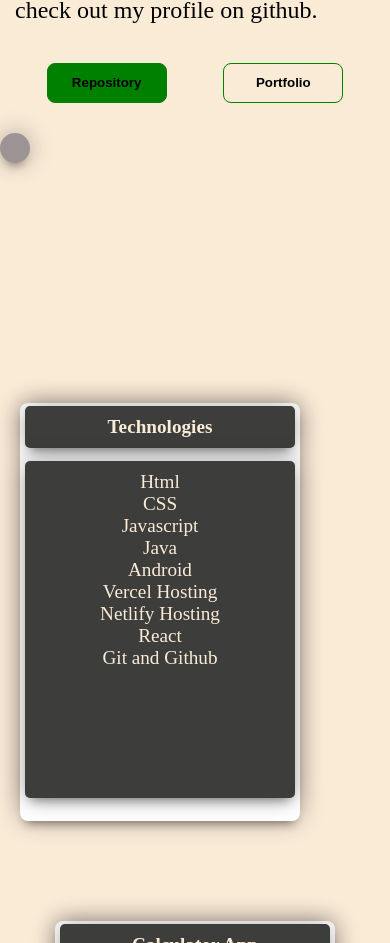
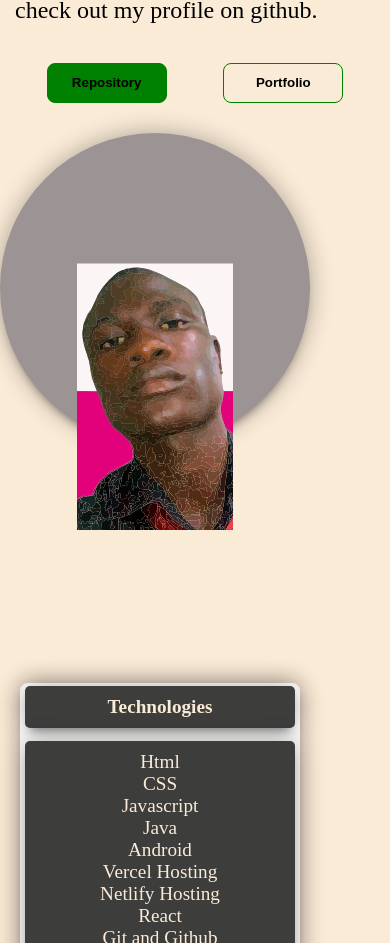
Before and after one commit to kperusi/famous-exam-project, a React (Create React App) app: page / in a window 390 px wide. Shown: the part 1054-1997 px from the top of the page. Built offline with nearby package versions, Linux system fonts and the light colour scheme.

Commit message:
1 file modified, 1 addedpicture add

```diff
--- a/src/index.css
+++ b/src/index.css
@@ -130,7 +130,6 @@ html {
   width: 310px;
   height: 310px;
   background-color: rgb(156, 148, 148);
-  /* border-radius: 8px; */
   margin-top: 30px;
   border-radius: 50%;
   padding: 10px;
@@ -139,13 +138,13 @@ html {
 }
 .home-image-background {
   /* background-color: rgb(156, 148, 148); */
-  width: 40vw;
-  height: 70vh;
+  width: 30vw;
+  height: 80vh;
   margin: 10px auto;
-  /* background-image: url(./famous2.svg); */
+  background-image: url(./famous.svg);
   background-position: center;
   background-repeat: no-repeat;
-  background-size: 540px 400px;
+  background-size: 440px 100px;
 
 }
 .home-right {
@@ -736,13 +735,13 @@ details {
     font-weight: 700;
   }
   .home-image-wrap {
-    width: 30px;
-    height: 30px;
+    width: 310px;
+    height: 310px;
     margin-bottom:200px;
   }
   .home-image-background {
-    height: 40vh;
-    width: 70vw;
+    height: 60vh;
+    width: 40vw;
     margin: 0px auto;
     background-size: 200px;
 
```
Also changed, not shown: src/famous.svg (added).
